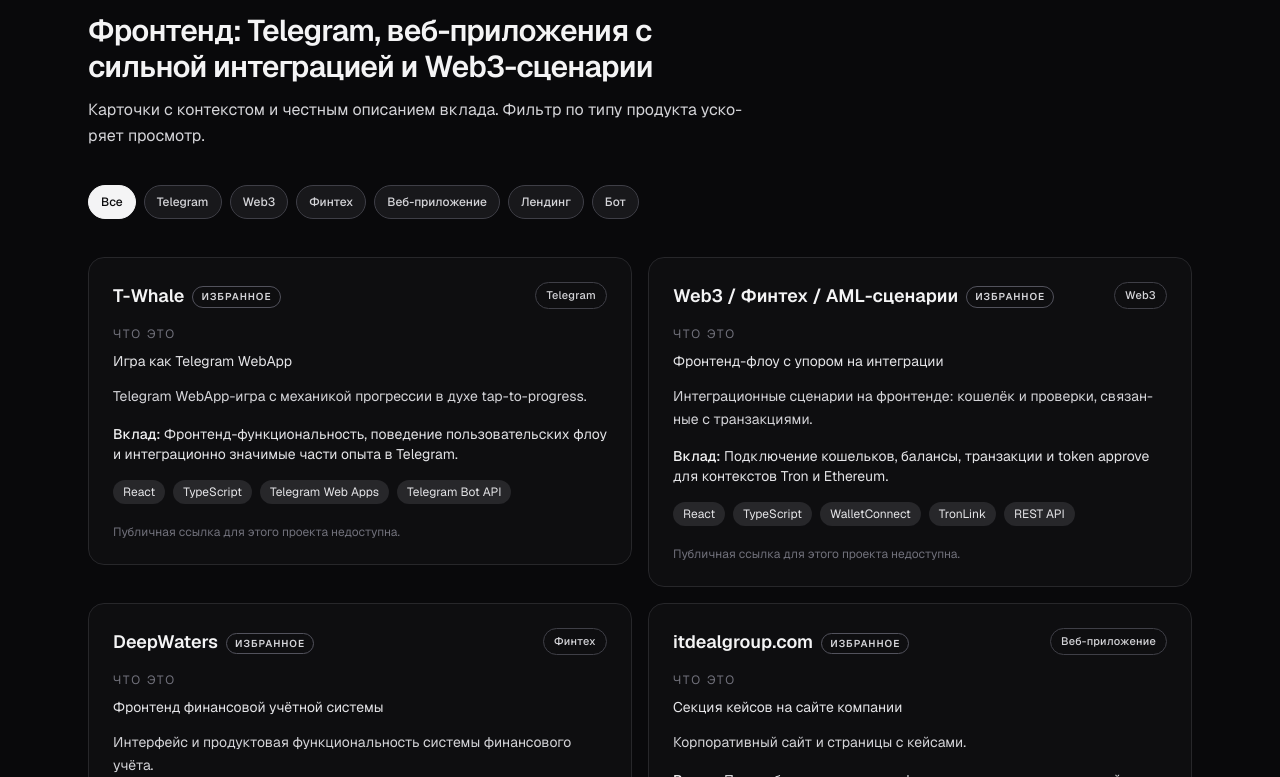
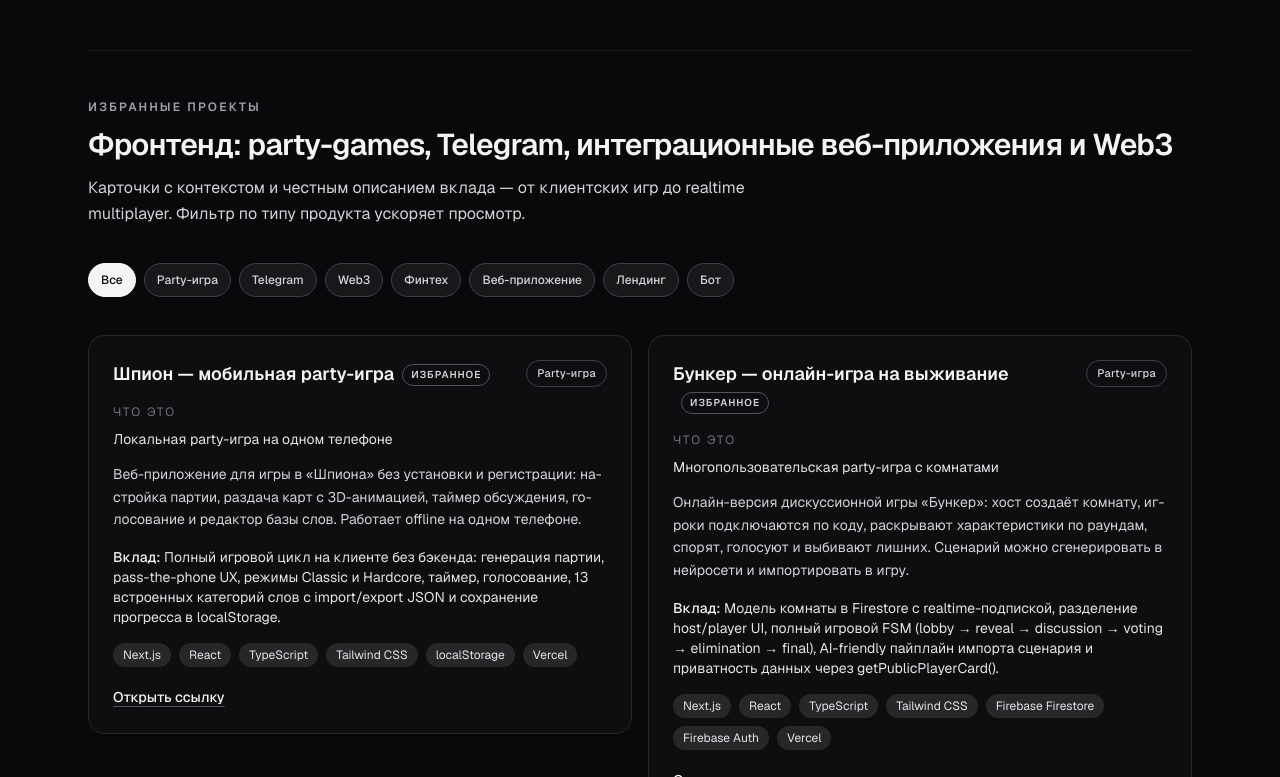
Before and after one commit to 4rchi-nv/portfolio, a Next.js app: page /ru in a window 1280 px wide. Shown: the part 2423-3200 px from the top of the page. Built offline with nearby package versions, Linux system fonts and the light colour scheme.

Commit message:
fix: party games added

```diff
--- a/components/projects-section.tsx
+++ b/components/projects-section.tsx
@@ -17,6 +17,7 @@
 
 const filterOrder: Array<"All" | ProjectTag> = [
   "All",
+  "Party Game",
   "Telegram",
   "Web3",
   "Fintech",
--- a/data/portfolio-meta.ts
+++ b/data/portfolio-meta.ts
@@ -1,5 +1,6 @@
 /** Technical / structural data; user-facing copy lives in messages/{locale}.json */
 export type ProjectTag =
+  | "Party Game"
   | "Telegram"
   | "Web3"
   | "Fintech"
@@ -16,6 +17,35 @@
 }
 
 export const projectOrder: ProjectMeta[] = [
+  {
+    key: "spy",
+    tag: "Party Game",
+    featured: true,
+    href: "https://spy-game-next.vercel.app",
+    stack: [
+      "Next.js",
+      "React",
+      "TypeScript",
+      "Tailwind CSS",
+      "localStorage",
+      "Vercel",
+    ],
+  },
+  {
+    key: "bunker",
+    tag: "Party Game",
+    featured: true,
+    href: "https://bunker-glhf.vercel.app",
+    stack: [
+      "Next.js",
+      "React",
+      "TypeScript",
+      "Tailwind CSS",
+      "Firebase Firestore",
+      "Firebase Auth",
+      "Vercel",
+    ],
+  },
   {
     key: "tWhale",
     tag: "Telegram",
--- a/messages/en.json
+++ b/messages/en.json
@@ -49,11 +49,12 @@
   },
   "Projects": {
     "eyebrow": "Selected projects",
-    "title": "Frontend work across Telegram, integration-heavy web apps, and Web3-facing flows",
-    "description": "Cards prioritize context and honest contribution wording. Filter by product type for faster review.",
+    "title": "Frontend work across party games, Telegram, integration-heavy web apps, and Web3",
+    "description": "Cards prioritize context and honest contribution wording — from client-side games to realtime multiplayer. Filter by product type for faster review.",
     "filterAll": "All",
     "empty": "No projects in this category yet.",
     "tags": {
+      "Party Game": "Party game",
       "Telegram": "Telegram",
       "Web3": "Web3",
       "Fintech": "Fintech",
@@ -94,6 +95,7 @@
       "subtitle": "I build frontend systems where UI, architecture, and business logic work together: React/TypeScript web apps, Telegram WebApps, and Web3/fintech integration-heavy user flows."
     },
     "helpWith": [
+      "Building interactive party games on React/Next.js: from fully client-side apps with game logic and PWA to realtime Firebase multiplayer with AI integration and complex state management",
       "Shipping React/TypeScript product features from UI to integration-ready release",
       "Building Telegram Mini App interfaces tied to bot and backend product flows",
       "Implementing frontend logic for REST auth/RBAC flows, wallet operations, and transactional scenarios",
@@ -132,6 +134,20 @@
       }
     ],
     "projects": {
+      "spy": {
+        "name": "Spy — mobile party game",
+        "whatItIs": "Local pass-the-phone party game",
+        "description": "Browser-based Spy party game with no install or sign-up: lobby setup, 3D card dealing, discussion timer, voting, and a custom word database. Runs offline on a single phone.",
+        "contribution": "Full client-side game loop with no backend: session generation, pass-the-phone UX, Classic and Hardcore modes, discussion timer, voting, 13 built-in word categories with JSON import/export, and localStorage persistence.",
+        "whyItMatters": "Demonstrates a client-side game engine, offline-first architecture, 3D flip-card animations, and mobile-first UX with SSR-safe hydration."
+      },
+      "bunker": {
+        "name": "Bunker — online survival party game",
+        "whatItIs": "Realtime multiplayer discussion game",
+        "description": "Online Bunker-style survival game: the host creates a room, players join by code, reveal traits round by round, debate, vote, and eliminate players. Scenarios can be generated with an LLM and imported into the game.",
+        "contribution": "Firestore room model with realtime subscriptions, separate host/player screens, full game FSM (lobby → reveal → discussion → voting → elimination → final), AI-friendly scenario import pipeline, and player data privacy via getPublicPlayerCard().",
+        "whyItMatters": "Shows realtime multiplayer without sign-up, complex state management, scenario validation, and AI-generated content integration."
+      },
       "tWhale": {
         "name": "T-Whale",
         "whatItIs": "Telegram WebApp game product",
--- a/messages/ru.json
+++ b/messages/ru.json
@@ -49,11 +49,12 @@
   },
   "Projects": {
     "eyebrow": "Избранные проекты",
-    "title": "Фронтенд: Telegram, веб-приложения с сильной интеграцией и Web3-сценарии",
-    "description": "Карточки с контекстом и честным описанием вклада. Фильтр по типу продукта ускоряет просмотр.",
+    "title": "Фронтенд: party-games, Telegram, интеграционные веб-приложения и Web3",
+    "description": "Карточки с контекстом и честным описанием вклада — от клиентских игр до realtime multiplayer. Фильтр по типу продукта ускоряет просмотр.",
     "filterAll": "Все",
     "empty": "В этой категории пока нет проектов.",
     "tags": {
+      "Party Game": "Party-игра",
       "Telegram": "Telegram",
       "Web3": "Web3",
       "Fintech": "Финтех",
@@ -94,6 +95,7 @@
       "subtitle": "Собираю фронтенд-системы, где UI, архитектура и бизнес-логика работают вместе: веб-приложения на React/TypeScript, Telegram WebApps и сценарии с сильной Web3/финтех-интеграцией."
     },
     "helpWith": [
+      "Интерактивные party-games на React/Next.js: от полностью клиентских приложений с игровой логикой и PWA до realtime multiplayer на Firebase с AI-интеграцией и сложным state management",
       "Поставка фич на React/TypeScript — от UI до интеграционно готового релиза",
       "Интерфейсы Telegram Mini Apps, связанные с ботом и бэкенд-флоу",
       "Фронтенд-логика для REST auth/RBAC, операций с кошельком и транзакционных сценариев",
@@ -132,6 +134,20 @@
       }
     ],
     "projects": {
+      "spy": {
+        "name": "Шпион — мобильная party-игра",
+        "whatItIs": "Локальная party-игра на одном телефоне",
+        "description": "Веб-приложение для игры в «Шпиона» без установки и регистрации: настройка партии, раздача карт с 3D-анимацией, таймер обсуждения, голосование и редактор базы слов. Работает offline на одном телефоне.",
+        "contribution": "Полный игровой цикл на клиенте без бэкенда: генерация партии, pass-the-phone UX, режимы Classic и Hardcore, таймер, голосование, 13 встроенных категорий слов с import/export JSON и сохранение прогресса в localStorage.",
+        "whyItMatters": "Демонстрирует клиентский игровой движок, offline-first подход, 3D flip-card анимации и mobile-first UX с SSR-safe гидратацией."
+      },
+      "bunker": {
+        "name": "Бункер — онлайн-игра на выживание",
+        "whatItIs": "Многопользовательская party-игра с комнатами",
+        "description": "Онлайн-версия дискуссионной игры «Бункер»: хост создаёт комнату, игроки подключаются по коду, раскрывают характеристики по раундам, спорят, голосуют и выбивают лишних. Сценарий можно сгенерировать в нейросети и импортировать в игру.",
+        "contribution": "Модель комнаты в Firestore с realtime-подпиской, разделение host/player UI, полный игровой FSM (lobby → reveal → discussion → voting → elimination → final), AI-friendly пайплайн импорта сценария и приватность данных через getPublicPlayerCard().",
+        "whyItMatters": "Показывает realtime multiplayer без регистрации, сложный state management, валидацию сценариев и интеграцию с AI-генерацией контента."
+      },
       "tWhale": {
         "name": "T-Whale",
         "whatItIs": "Игра как Telegram WebApp",
--- a/next.config.ts
+++ b/next.config.ts
@@ -3,10 +3,6 @@
 
 const withNextIntl = createNextIntlPlugin("./i18n/request.ts");
 
-const nextConfig: NextConfig = {
-  turbopack: {
-    root: __dirname,
-  },
-};
+const nextConfig: NextConfig = {};
 
 export default withNextIntl(nextConfig);
--- a/package.json
+++ b/package.json
@@ -4,6 +4,7 @@
   "private": true,
   "scripts": {
     "dev": "next dev",
+    "dev:webpack": "next dev --webpack",
     "build": "next build",
     "start": "next start",
     "lint": "eslint"
```
